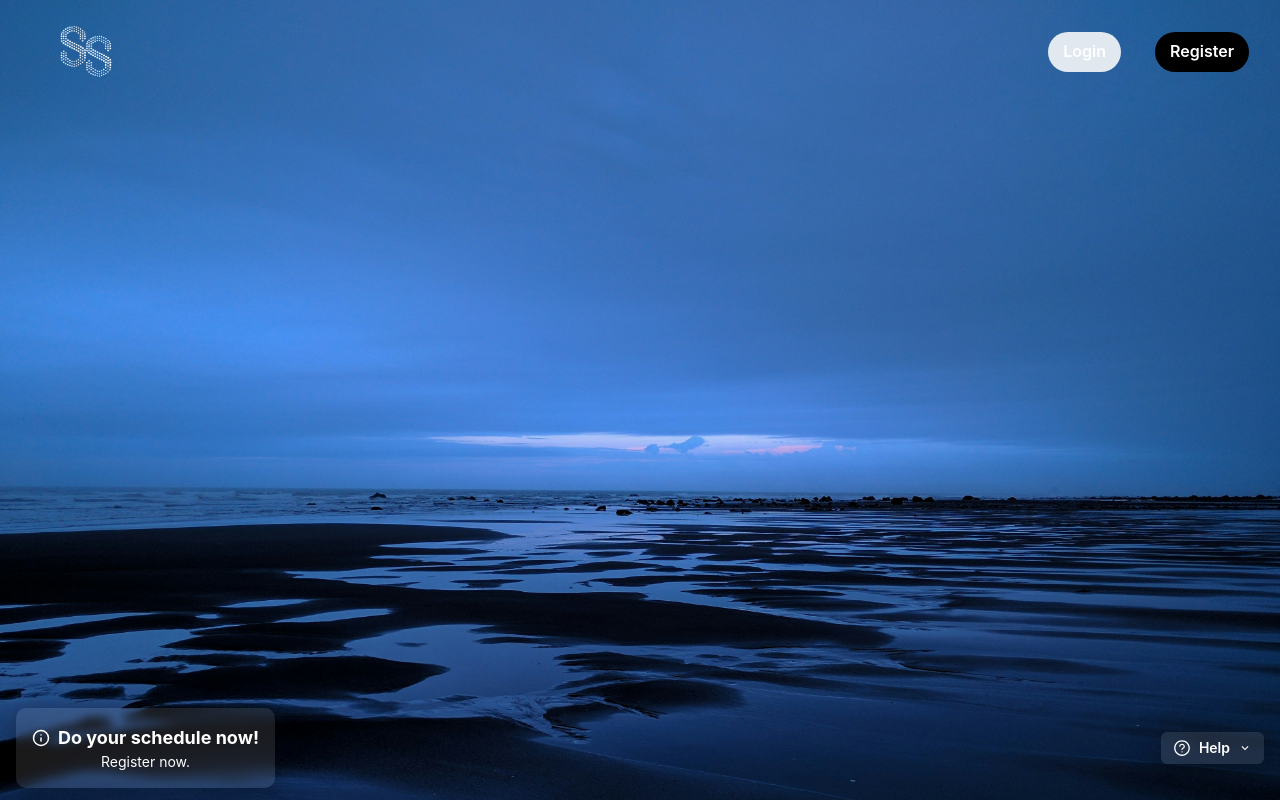
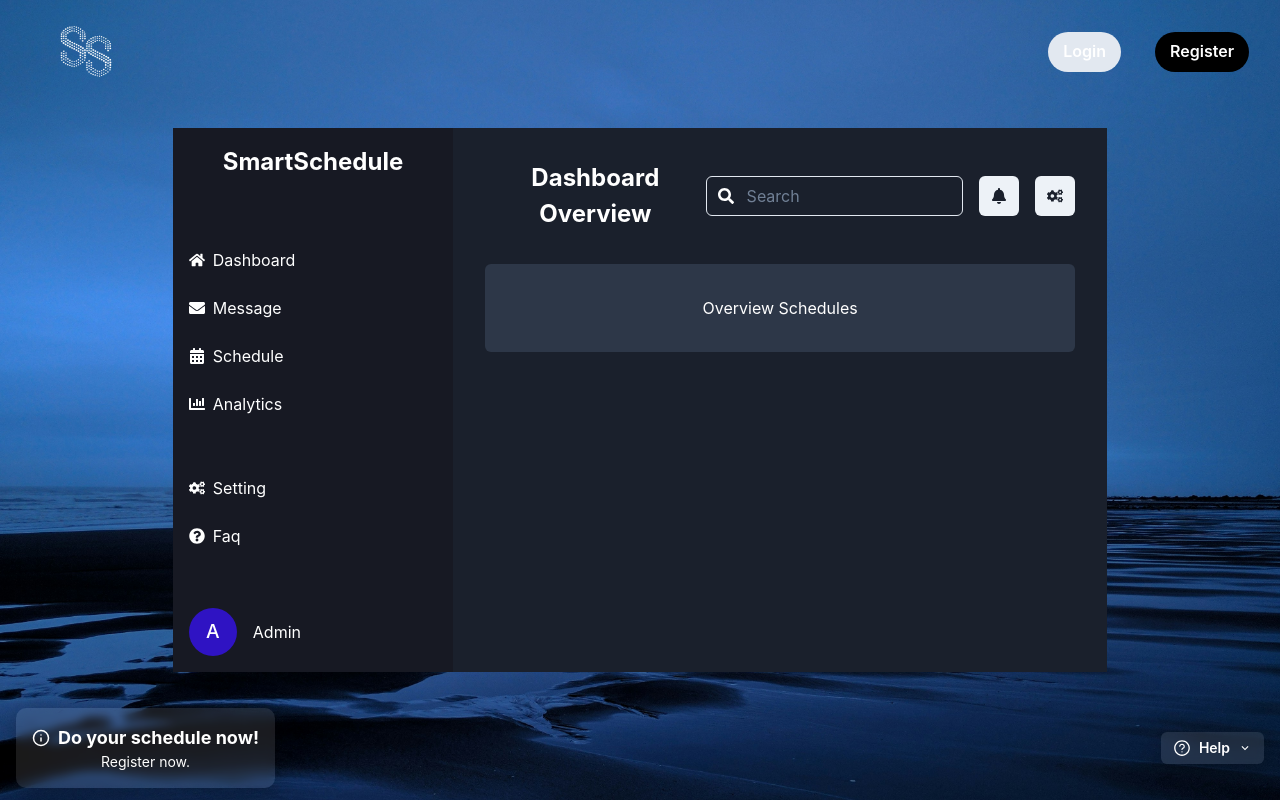
Before and after one commit to vinhas19/ProjetoPap, a React (Create React App) app: page /Schedule in a window 1280 px wide. Built offline with nearby package versions, Linux system fonts and the light colour scheme.

Commit message:
Schedule page done

```diff
--- a/src/Pages/Shedule/SchedulePage.tsx
+++ b/src/Pages/Shedule/SchedulePage.tsx
@@ -1,19 +1,94 @@
 import React from 'react';
-import { motion } from 'framer-motion';
+import {
+  Box,
+  Flex,
+  IconButton,
+  VStack,
+  HStack,
+  Text,
+  Link,
+  InputGroup,
+  InputLeftElement,
+  Input,
+  Avatar,
+  useColorModeValue,
+} from '@chakra-ui/react';
+import { FaBell, FaCogs, FaSearch, FaCalendarAlt, FaChartBar, FaEnvelope, FaHome, FaQuestionCircle } from 'react-icons/fa';
 
+const Dashboard: React.FC = () => {
+  const bgColor = useColorModeValue('gray.800', 'gray.900'); // Background color for dark mode
+  const textColor = useColorModeValue('white', 'gray.300'); // Text color for dark mode
 
+  return (
+    <Flex height="100vh" bg={bgColor} color={textColor}>
+      {/* Sidebar */}
+      <Box w="30%" p={4} bg="gray.900" display="flex" flexDirection="column" justifyContent="space-between">
+        {/* Logo */}
+        <Box mb={8}>
+          <Text fontSize="2xl" fontWeight="bold" mb={4}>
+            SmartSchedule
+          </Text>
+        </Box>
 
+        {/* Menu */}
+        <VStack spacing={6} align="start">
+          <Link href="#" display="flex" alignItems="center">
+            <FaHome style={{ marginRight: '8px' }} /> Dashboard
+          </Link>
+          <Link href="#" display="flex" alignItems="center">
+            <FaEnvelope style={{ marginRight: '8px' }} /> Message
+          </Link>
+          <Link href="#" display="flex" alignItems="center">
+            <FaCalendarAlt style={{ marginRight: '8px' }} /> Schedule
+          </Link>
+          <Link href="#" display="flex" alignItems="center">
+            <FaChartBar style={{ marginRight: '8px' }} /> Analytics
+          </Link>
+        </VStack>
 
-const SchedulePage: React.FC = () => {
-  return (
-    <motion.div className="page"
-      initial={{ opacity: 0 }}
-      animate={{ opacity: 1 }}
-      exit={{ opacity: 0 }}
-      transition={{ duration: 1 , ease: 'easeInOut' }}
-    >
-    </motion.div>
+        {/* Support */}
+        <VStack spacing={6} align="start" mt={10}>
+          <Link href="#" display="flex" alignItems="center">
+            <FaCogs style={{ marginRight: '8px' }} /> Setting
+          </Link>
+          <Link href="#" display="flex" alignItems="center">
+            <FaQuestionCircle style={{ marginRight: '8px' }} /> Faq
+          </Link>
+        </VStack>
+
+        {/* Profile */}
+        <HStack spacing={4} mt={10} align="center">
+          <Avatar name="Admin" />
+          <Text>Admin</Text>
+        </HStack>
+      </Box>
+
+      {/* Main Content */}
+      <Box flex={1} p={8}>
+        {/* Header */}
+        <Flex justify="space-between" align="center" mb={8}>
+          <Text fontSize="2xl" fontWeight="bold">
+            Dashboard Overview
+          </Text>
+          <HStack spacing={4}>
+            <InputGroup maxW="300px">
+              <InputLeftElement pointerEvents="none">
+                <FaSearch />
+              </InputLeftElement>
+              <Input type="text" placeholder="Search" />
+            </InputGroup>
+            <IconButton icon={<FaBell />} aria-label="Notifications" />
+            <IconButton icon={<FaCogs />} aria-label="Settings" />
+          </HStack>
+        </Flex>
+
+        {/* Content Area */}
+        <Box bg="gray.700" borderRadius="md" p={8}>
+          <Text>Overview Schedules</Text>
+        </Box>
+      </Box>
+    </Flex>
   );
-}
+};
 
-export default SchedulePage;
+export default Dashboard;
```
